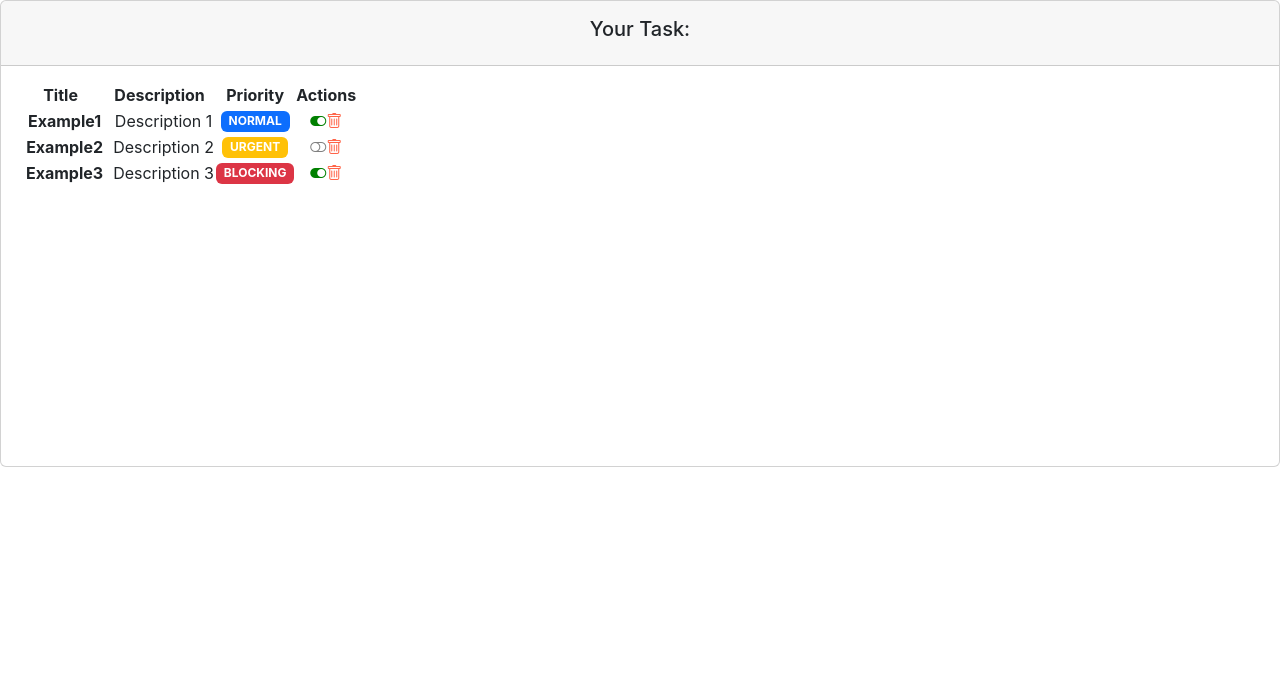
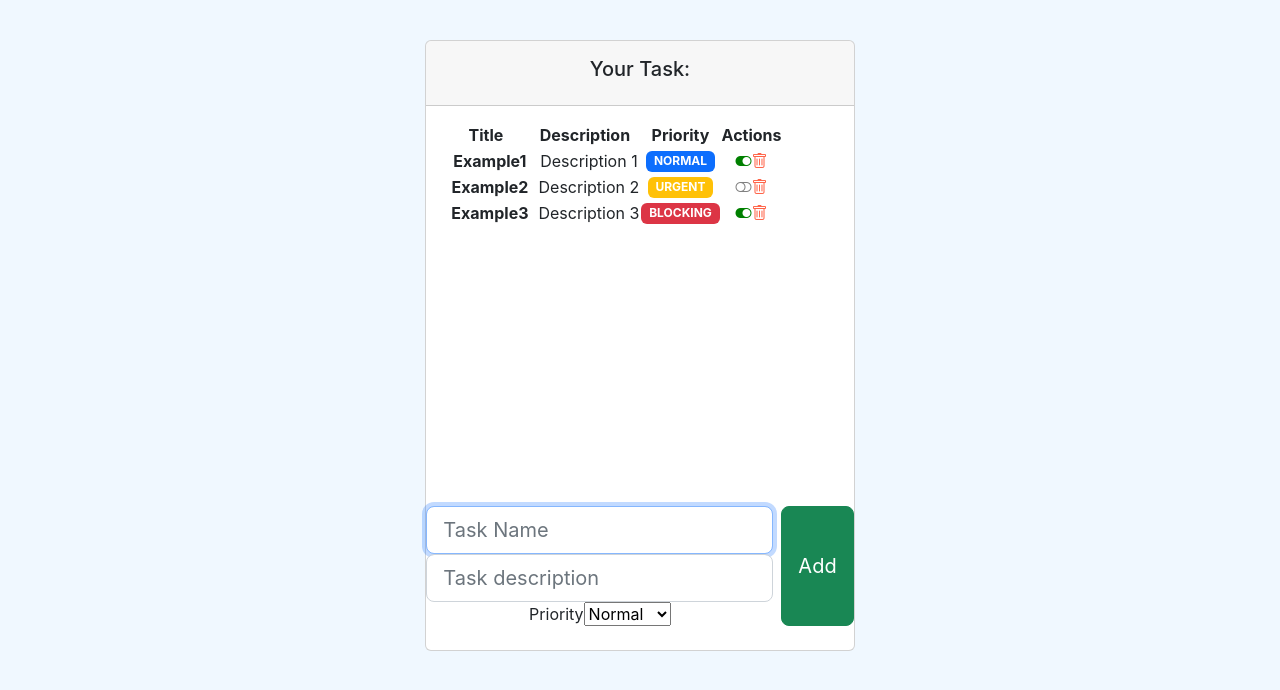
Before and after one commit to OlafGG/Programa-React-App, a React (Create React App) app: page / in a window 1280 px wide. Shown: the top 690 px of the page. Built offline with nearby package versions, Linux system fonts and the light colour scheme.

Commit message:
Sesson 8 and 9

```diff
--- a/src/App.css
+++ b/src/App.css
@@ -40,3 +40,12 @@
 h1 {
   color: tomato;
 }
+
+body{
+  display: flex;
+  align-items: center;
+  justify-content: center;
+  padding-top: 40px;
+  padding-bottom: 40px;
+  background-color: aliceblue;
+}
--- a/src/App.js
+++ b/src/App.js
@@ -8,6 +8,7 @@
 // import MiContextoConContexto from './hooks/ejemplo3';
 import Ejemplo4 from './hooks/ejemplo4';
 import GreetingStyled from './components/pure/greetingStyled';
+import Father from './components/container/father';
 
 function App() {
   return (
@@ -23,6 +24,9 @@
         <TaskListComponent></TaskListComponent>
         {/* <GreetingStyled name="Joaquin"></GreetingStyled>
         </header> */}
+
+        {/**Gestion de evenetos */}
+        {/* <Father></Father> */}
     </div>
   );
 }
--- /dev/null
+++ b/src/components/container/father.jsx
@@ -0,0 +1,23 @@
+import React, { useState } from 'react';
+import Child from '../pure/child';
+
+const Father = () => {
+
+    const [name, setName] = useState('Uriel');
+
+    function showMessage (text){
+        alert(`Message received: ${text}`);
+    }
+
+    function updateName (newName) {
+        setName(newName);
+    }
+
+    return (
+        <div style={{backgroundColor: 'tomato',padding: '10px'} }>
+            <Child name={name} send={showMessage} update={updateName}></Child>
+        </div>
+    );
+}
+
+export default Father;
--- a/src/components/container/task.list.jsx
+++ b/src/components/container/task.list.jsx
@@ -25,8 +25,29 @@
 
 
 
-    const changeCompleted = (id) => {
-        console.log('TODO: Cambiar estado')
+    function completeTask(task){
+        console.log('Complete this Task', task);
+        const index = tasks.indexOf(task);
+        const tempTasks = [...tasks];
+        tempTasks[index].completed = !tempTasks[index].completed;
+        //we update the state of the component with the new list of tasks and it will update
+        //the iteration of the tasks in order to show the tasks update
+        setTasks(tempTasks);
+    }
+
+    function deleteTask(task){
+        console.log('Delete this Task', task);
+        const index = tasks.indexOf(task);
+        const tempTasks = [...tasks];
+        tempTasks.splice(index, 1);
+        setTasks(tempTasks);
+    }
+
+    function addTask (task){
+        console.log('Delete this Task', task);
+        const tempTasks = [...tasks];
+        tempTasks.push(task);
+        setTasks(tempTasks);
     }
 
     return (
@@ -52,14 +73,21 @@
                             <tbody>
                                 {tasks.map((task, index) => {
                                     return(
-                                        <TaskComponent key={index} task={task}></TaskComponent>
+                                        <TaskComponent
+                                            key={index}
+                                            task={task}
+                                            complete={completeTask}
+                                            remove = {deleteTask}>
+                                        </TaskComponent>
                                     )
                                 })}
 
                             </tbody>
                         </table>
                     </div>
-                    <TaskForm></TaskForm>
+                    <TaskForm
+                    add={addTask}
+                    ></TaskForm>
                 </div>
             </div>
         </div>
--- /dev/null
+++ b/src/components/pure/child.jsx
@@ -0,0 +1,47 @@
+import React, { useRef } from 'react';
+
+const Child = ({ name, send, update }) => {
+
+    const messageRef = useRef('');
+    const nameRef = useRef('');
+
+    function pressButton(){
+        const text = messageRef.current.value;
+        alert(`Default Text: ${text}`);
+    }
+
+    function pressButtonParams(text){
+        alert(`Text: ${text}`);
+    }
+
+    function submitName (e) {
+        e.preventDefault();
+        update(nameRef.current.value);
+    }
+
+
+    return (
+        <div style={{backgroundColor: 'cyan', padding: '30px'}}>
+            <p onMouseOver={() => {console.log("Mouse over")}}>Hello, {name}</p>
+            <button onClick={() => {console.log('Boton 1 pulsado')}}>Button 1</button>
+            <button onClick={pressButton()}>Button 2</button>
+            <button onClick={() => pressButtonParams('Hola')}>Button 3</button>
+            <input
+                    placeholder='Insert a text'
+                    onFocus={() => console.log('Input Focused')}
+                    onChange={(e) => {console.log('input changed: ', e.target.value)}}
+                    onCopy={() => console.log('copied text from input')}
+                    ref = {messageRef}
+                    ></input>
+            <button onClick={() => send(messageRef.current.value)}>Send Message</button>
+            <div style={{marginTop: '20px'}}>
+                <form onSubmit={submitName}>
+                    <input ref={nameRef} placeholder='New Name' />
+                    <button type='submit'>Update Name</button>
+                </form>
+            </div>
+        </div>
+    );
+}
+
+export default Child;
--- a/src/components/pure/forms/taskForm.jsx
+++ b/src/components/pure/forms/taskForm.jsx
@@ -1,11 +1,49 @@
-import React from 'react';
+import React, { useRef } from 'react';
+import PropTypes from 'prop-types';
+import { levels } from '../../../models/levels.enum';
+import { Task } from '../../../models/task.class';
 
-const TaskForm = () => {
+const TaskForm = ({ add }) => {
+
+    const nameRef = useRef('');
+    const descriptionRef = useRef('');
+    const levelRef = useRef(levels.NORMAL);
+
+    function addTask(e){
+        e.preventDefault();
+        const newTask = new Task(
+            nameRef.current.value,
+            descriptionRef.current.value,
+            false,
+            levelRef.current.value
+        );
+        add(newTask);
+    }
     return (
-        <form>
-
+        <form onSubmit={addTask} className='d-flex justify-content-center align-item-center mb-4'>
+            <div className='form-outline flex-fill'>
+                <input ref={nameRef} id='inputName' placeholder='Task Name' type='text' className='form-control form-control-lg' required autoFocus></input>
+                <input ref={descriptionRef} id='inputDescription' type='text' className='form-control form-control-lg' required placeholder='Task description'></input>
+                <label htmlFor='selectLevel' className='sr-only'>Priority</label>
+                <select ref={levelRef} defaultValue={levels.NORMAL} id='selectLevel'>
+                    <option value={levels.NORMAL}>
+                        Normal
+                    </option>
+                    <option value={levels.URGENT}>
+                        Urgent
+                    </option>
+                    <option value={levels.BLOCKING}>
+                        Blocking
+                    </option>
+                </select>
+            </div>
+            <button type='submit' className='btn btn-success btn-lg ms-2'>Add</button>
         </form>
     );
 }
 
+TaskForm.propTypes = {
+    add: PropTypes.func.isRequired
+}
+
 export default TaskForm;
--- a/src/components/pure/task.jsx
+++ b/src/components/pure/task.jsx
@@ -4,7 +4,7 @@
 import '../../styles/task.css';
 import { levels } from '../../models/levels.enum';
 
-const TaskComponent = ({ task }) => {
+const TaskComponent = ({ task, complete, remove }) => {
 
     useEffect(() => {
         console.log('Tarea creada');
@@ -18,9 +18,9 @@
      */
     function taskIconCompleted(){
         if(task.completed){
-            return(<i className='bi-toggle-on' style={{color: 'green'}}></i>)
+            return(<i onClick={() => complete(task)} className='bi-toggle-on task-action' style={{color: 'green'}}></i>)
         }else{
-            return(<i className='bi-toggle-off' style={{color: 'grey'}}></i>)
+            return(<i onClick={() => complete(task)} className='bi-toggle-off task-action' style={{color: 'grey'}}></i>)
         }
 
     }
@@ -72,31 +72,17 @@
             <td className='align-middle'>
 
                 { taskIconCompleted() }
-                <i className='bi-trash' style={{color: 'tomato'}}></i>
+                <i className='bi-trash task-action  ' style={{color: 'tomato'}} onClick={() => remove(task)}></i>
             </td>
         </tr>
-
-
-        // <div>
-        //     <h2 className="task-name">
-        //         Nombre: {task.name}
-        //     </h2>
-        //     <h3>
-        //         Descripcion: {task.descripcion}
-        //     </h3>
-        //     <h4>
-        //         Level: {task.level}
-        //     </h4>
-        //     <h5>
-        //         This task is: { task.completed ? 'COMPLETED':'PENDING'}
-        //     </h5>
-        // </div>
     );
 };
 
 
 TaskComponent.propTypes = {
-    task: PropTypes.instanceOf(Task)
+    task: PropTypes.instanceOf(Task).isRequired,
+    complete: PropTypes.func.isRequired,
+    remove: PropTypes.func.isRequired
 };
 
 
--- a/src/styles/task.css
+++ b/src/styles/task.css
@@ -1,8 +1,3 @@
-h1 {
-    color: blue;
+.task-action {
+    cursor: pointer;
 }
-
-.task-name {
-    font-weight: bold;
-    color: cadetblue;
-}
```
